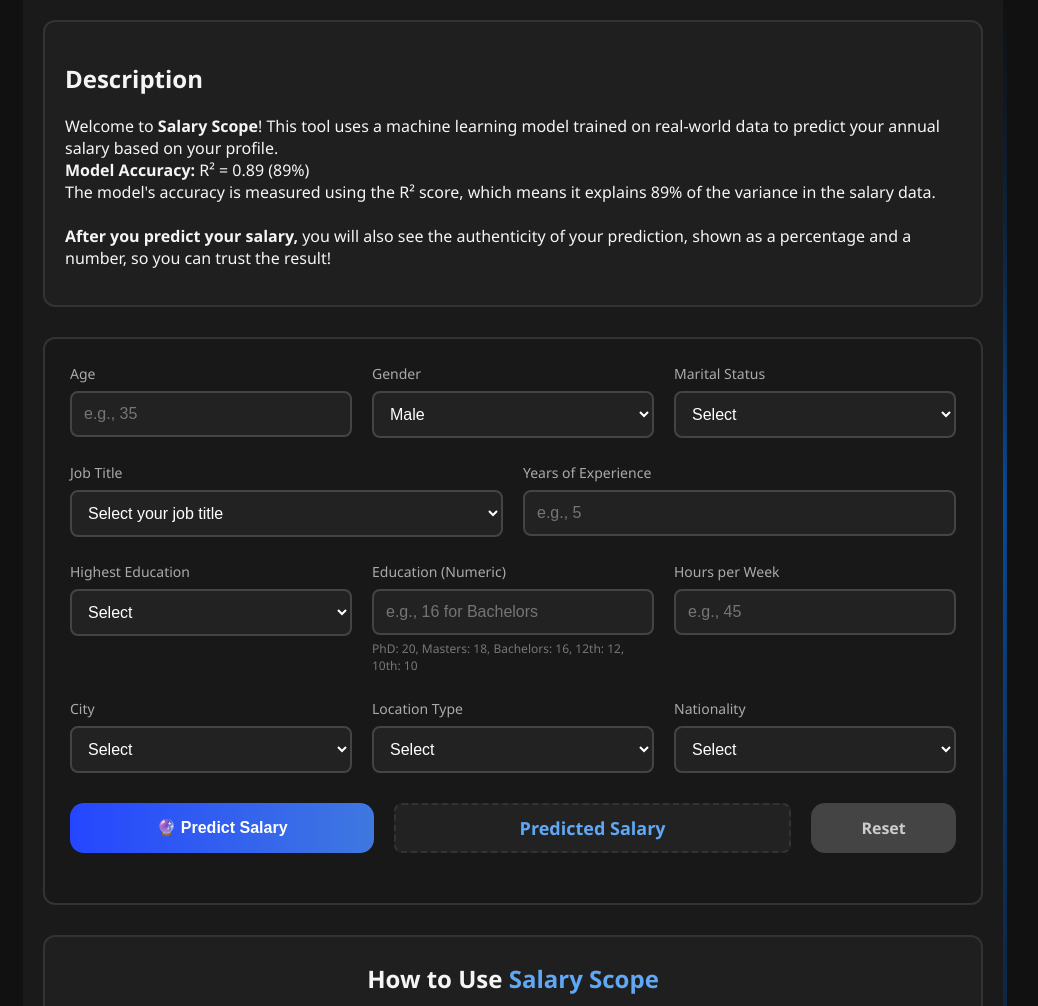
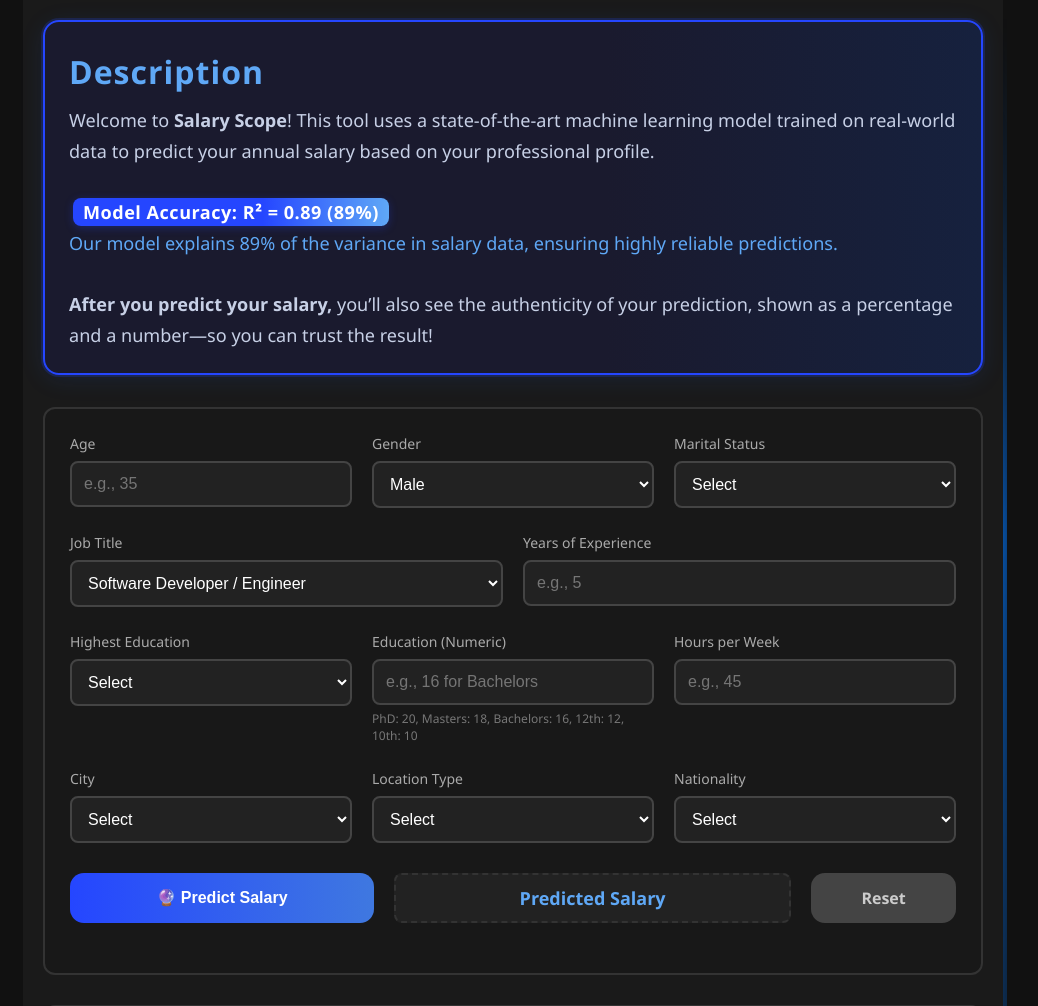
Before and after one commit to SpicychieF05/salary_scope, a Flask app: page / in a window 1280 px wide. Shown: the part 154-1160 px from the top of the page, without its empty margins (127-1165 px from the left). Run offline with Flask 3, Linux system fonts and the light colour scheme; parts of the project's set-up code (start-up, migrations or seed data) failed here and were passed over.

Commit message:
Enhance description section styling and update job title options for improved clarity and user experience

```diff
--- a/static/style.css
+++ b/static/style.css
@@ -378,3 +378,42 @@
     padding: 20px 15px;
   }
 }
+
+.description-section {
+  border: 2px solid #2546ff;
+  background: linear-gradient(90deg, #1a1a2e 60%, #16213e 100%);
+  border-radius: 16px;
+  padding: 28px 24px 22px 24px;
+  margin-bottom: 32px;
+  box-shadow: 0 4px 24px 0 rgba(36, 99, 235, 0.12), 0 0 0 2px #2546ff33;
+  color: #e0e6f7;
+  position: relative;
+  overflow: hidden;
+}
+
+.description-section h2 {
+  color: #5fa8f6;
+  font-size: 2rem;
+  margin-top: 0;
+  margin-bottom: 12px;
+  letter-spacing: 1px;
+  font-weight: 700;
+}
+
+.description-section p {
+  font-size: 1.13rem;
+  line-height: 1.7;
+  margin: 0;
+  color: #c7d0e6;
+}
+
+.description-section .accuracy-highlight {
+  color: #fff;
+  background: linear-gradient(90deg, #2546ff 60%, #5fa8f6 100%);
+  padding: 2px 10px;
+  border-radius: 8px;
+  font-weight: 600;
+  margin: 0 4px;
+  box-shadow: 0 2px 8px 0 #2546ff44;
+  letter-spacing: 0.5px;
+}
--- a/templates/index.html
+++ b/templates/index.html
@@ -33,14 +33,13 @@
       </header>
 
       <!-- Description Section -->
-      <section class="description-section" style="border:2px solid #333;padding:20px;margin-bottom:30px;background-color:#1f1f1f;border-radius:12px;">
+      <section class="description-section">
         <h2>Description</h2>
         <p>
-          Welcome to <strong>Salary Scope</strong>! This tool uses a machine learning model trained on real-world data to predict your annual salary based on your profile. <br>
-          <strong>Model Accuracy:</strong> R² = 0.89 (89%)<br>
-          The model's accuracy is measured using the R² score, which means it explains 89% of the variance in the salary data.<br>
-          <br>
-          <strong>After you predict your salary,</strong> you will also see the authenticity of your prediction, shown as a percentage and a number, so you can trust the result!
+          Welcome to <strong>Salary Scope</strong>! This tool uses a state-of-the-art machine learning model trained on real-world data to predict your annual salary based on your professional profile.<br><br>
+          <span class="accuracy-highlight">Model Accuracy: R² = 0.89 (89%)</span><br>
+          <span style="color:#5fa8f6; font-weight:500;">Our model explains 89% of the variance in salary data, ensuring highly reliable predictions.</span><br><br>
+          <strong>After you predict your salary,</strong> you’ll also see the authenticity of your prediction, shown as a percentage and a number—so you can trust the result!
         </p>
       </section>
 
@@ -76,29 +75,108 @@
           <div class="input-group">
             <label for="job_title">Job Title</label>
             <select id="job_title" name="job_title" required>
-              {% for job in ['Select your job title','Software Developer', 'Full Stack Developer', 'Frontend Developer',
-              'Backend Developer',
-              'Mobile App Developer', 'QA/Test Engineer', 'Automation Tester', 'DevOps Engineer', 'Cloud Engineer',
-              'Cloud Architect', 'Network Engineer', 'Network Administrator', 'System Administrator', 'IT Support
-              Specialist', 'Technical Support Engineer', 'Cybersecurity Analyst', 'Security Engineer', 'Ethical Hacker',
-              'Data Analyst', 'Business Analyst', 'Data Scientist', 'Machine Learning Engineer', 'AI Engineer', 'Deep
-              Learning Engineer', 'NLP Engineer', 'Business Intelligence Developer', 'Big Data Engineer', 'Database
-              Administrator (DBA)', 'Data Engineer', 'Product Manager', 'UI/UX Designer', 'Web Designer', 'Graphic
-              Designer', 'ERP Consultant (SAP/Oracle)', 'CRM Specialist (Salesforce)', 'IT Project Manager', 'Scrum
-              Master', 'Agile Coach', 'IT Consultant', 'Software Architect', 'Game Developer', 'Blockchain Developer',
-              'IoT Engineer', 'Embedded Systems Engineer', 'Robotics Engineer', 'Digital Marketing Analyst', 'SEO
-              Specialist', 'Social Media Manager', 'Content Strategist', 'Cloud Security Engineer', 'IAS Officer', 'IPS
-              Officer', 'IFS Officer', 'IRS Officer', 'State PCS Officer', 'Assistant Section Officer', 'Block
-              Development Officer (BDO)', 'District Magistrate', 'Tehsildar', 'Junior Engineer (JE)', 'Assistant
-              Engineer (AE)', 'Scientist at DRDO', 'Scientist at ISRO', 'Research Officer (CSIR/ICAR)', 'LDC (Lower
-              Division Clerk)', 'UDC (Upper Division Clerk)', 'SSC CGL Officer', 'Income Tax Inspector', 'Customs
-              Officer', 'Excise Officer', 'Railway Protection Force (RPF) Officer', 'Indian Railways Officer (RRB Group
-              A/B)', 'PSU Engineer (ONGC, NTPC, BHEL)', 'Bank Probationary Officer (PO)', 'Bank Clerk', 'Bank Specialist
-              Officer (SO)', 'RBI Grade B Officer', 'RBI Assistant', 'NABARD Grade A/B Officer', 'SEBI Grade A Officer',
-              'LIC AAO', 'LIC ADO', 'Insurance Advisor (GIC/NIC)', 'Financial Analyst', 'Investment Banker', 'Chartered
-              Accountant (CA)', 'Cost Accountant (CMA)', 'Company Secretary (CS)', 'Credit Analyst', 'Risk Analyst',
-              'Treasury Manager', 'Tax Consultant', 'Financial Planner', 'Wealth Manager', 'Stock Broker', 'Mutual Fund
-              Advisor', 'Portfolio Manager', 'Auditor', 'Actuary', 'Loan Officer'] %}
+              {% for job in [
+                'Software Developer / Engineer',
+                'Frontend Developer',
+                'Backend Developer',
+                'Full Stack Developer',
+                'Mobile App Developer (Android/iOS)',
+                'Web Developer',
+                'DevOps Engineer',
+                'Cloud Engineer',
+                'Database Administrator (DBA)',
+                'Systems Administrator',
+                'IT Support Engineer',
+                'QA Tester / Quality Analyst',
+                'Automation Tester',
+                'UI/UX Designer',
+                'Data Scientist',
+                'Data Analyst',
+                'Machine Learning Engineer',
+                'AI Engineer',
+                'Cybersecurity Analyst',
+                'Network Engineer',
+                'IT Infrastructure Engineer',
+                'Blockchain Developer',
+                'Game Developer',
+                'Embedded Systems Engineer',
+                'IoT Developer',
+                'ERP Consultant (SAP, Oracle, etc.)',
+                'Site Reliability Engineer (SRE)',
+                'Software Architect',
+                'Technical Project Manager',
+                'Technical Product Manager',
+                'IT Project Manager',
+                'IT Business Analyst',
+                'Product Manager',
+                'Scrum Master',
+                'Agile Coach',
+                'Technology Consultant',
+                'Systems Analyst',
+                'Solution Architect',
+                'IT Operations Manager',
+                'Chief Technology Officer (CTO)',
+                'SEO Specialist',
+                'Digital Marketing Executive',
+                'Content Manager',
+                'Web Designer',
+                'WordPress Developer',
+                'Social Media Manager',
+                'Email Marketing Specialist',
+                'UI Developer',
+                'Graphic Designer (IT-related)',
+                'AWS Developer',
+                'Azure Cloud Engineer',
+                'Google Cloud Engineer',
+                'DevOps Specialist',
+                'Kubernetes Administrator',
+                'Cloud Security Analyst',
+                'Cloud Solutions Architect',
+                'CI/CD Engineer',
+                'Business Intelligence Analyst',
+                'Data Engineer',
+                'Big Data Developer',
+                'Power BI Developer',
+                'Tableau Developer',
+                'R Programmer',
+                'Python Developer (Data-focused)',
+                'Statistician (IT/Data companies)',
+                'Security Analyst',
+                'Ethical Hacker / Penetration Tester',
+                'Network Security Engineer',
+                'Information Security Officer',
+                'SOC Analyst',
+                'IT Auditor',
+                'Cryptographer',
+                'Compliance Analyst (IT Security)',
+                'IT Helpdesk Support',
+                'Desktop Support Engineer',
+                'Field Service Engineer',
+                'Hardware Engineer',
+                'Telecom Engineer',
+                'IT Technician',
+                'NOC Engineer (Network Operation Center)',
+                'IT Trainer / Instructor',
+                'Technical Writer',
+                'Curriculum Developer (IT training)',
+                'E-learning Developer',
+                'Online Coding Instructor (EdTech)',
+                'ERP Manager (in banks, hospitals, etc.)',
+                'MIS Executive',
+                'System Integrator',
+                'IT Compliance Officer',
+                'IT Procurement Specialist',
+                'Junior Software Developer',
+                'Intern (Software/IT)',
+                'Trainee Engineer (IT)',
+                'Desktop Engineer',
+                'Customer Support Executive (Tech)',
+                'AR/VR Developer',
+                'Prompt Engineer (AI)',
+                'Chatbot Developer',
+                'Metaverse Developer',
+                'Quantum Computing Researcher'
+              ] %}
               <option {% if form_data.job_title==job %}selected{% endif %}>{{ job }}</option>
               {% endfor %}
             </select>
```
